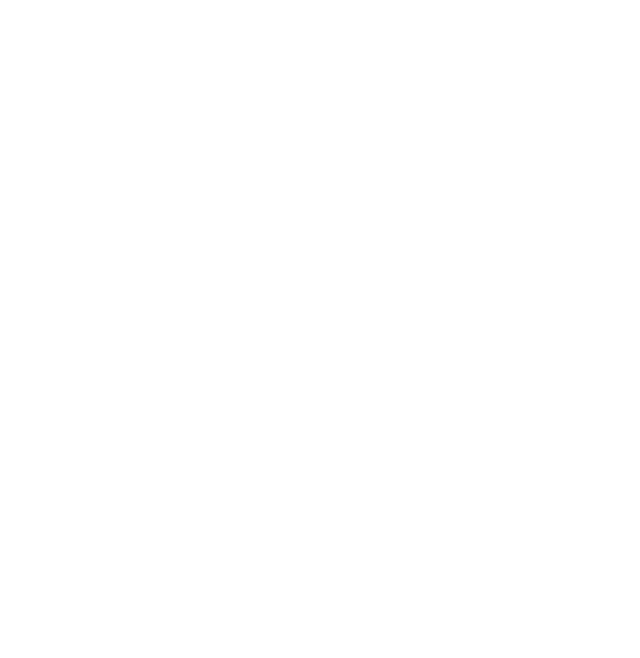
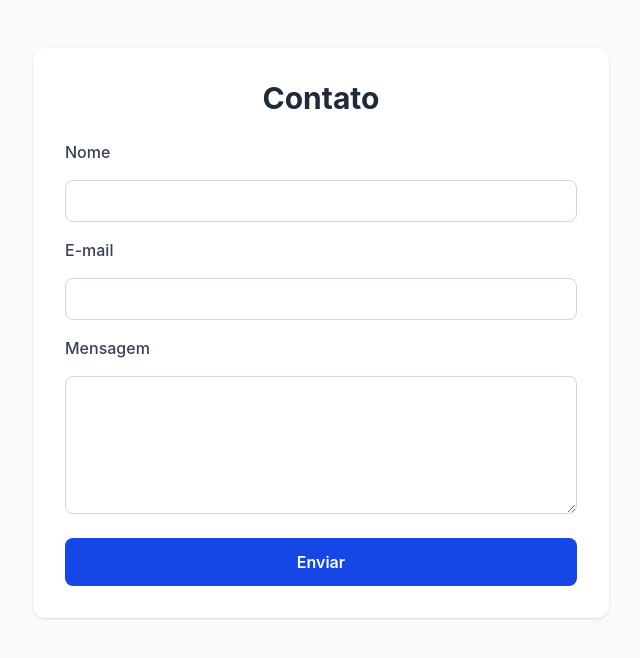
Before and after one commit to 1espg-cps/loja_esporte, a React (Vite) app: page /contato in a window 1280 px wide. Before the commit this address had no page. Shown: the top 658 px of the page, without its empty margins (319-959 px from the left). Built offline with nearby package versions, Linux system fonts and the light colour scheme.

Commit message:
feat: adiciona a rota contato ao App.jsx

```diff
--- a/src/App.jsx
+++ b/src/App.jsx
@@ -1,5 +1,6 @@
 import { BrowserRouter as Router, Routes, Route } from "react-router-dom";
 import Home from "./pages/Home";
+import Contato from "./pages/Contato";
 
 function App() {
   return (
@@ -7,6 +8,7 @@ function App() {
       {/* Navbar dps*/}
       <Routes>
         <Route path="/" element={<Home />} />
+        <Route path="/contato" element={<Contato />} />
       </Routes>
     </Router>
   );
```
